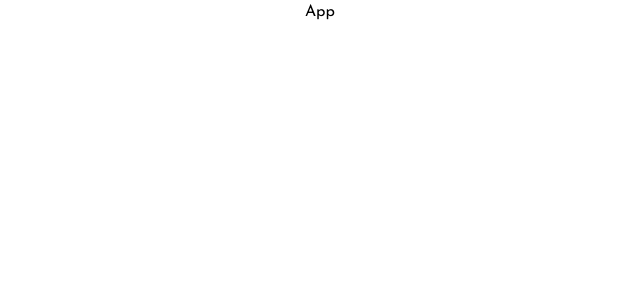
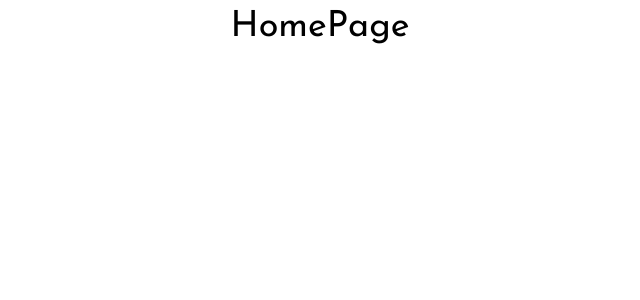
Before and after one commit to amita-roy/Appointment-booking-app-frontend, a React (Create React App) app: page / in a window 1280 px wide. Shown: the top 300 px of the page, without its empty margins (320-960 px from the left). Built offline with nearby package versions, Linux system fonts and the light colour scheme.

Commit message:
Import routes to app

```diff
--- a/src/components/app/App.js
+++ b/src/components/app/App.js
@@ -1,9 +1,10 @@
+import Routes from '../../Routes';
 import './App.css';
 
 function App() {
   return (
     <div className="App">
-      <h1>App</h1>
+      <Routes />
     </div>
   );
 }
```
